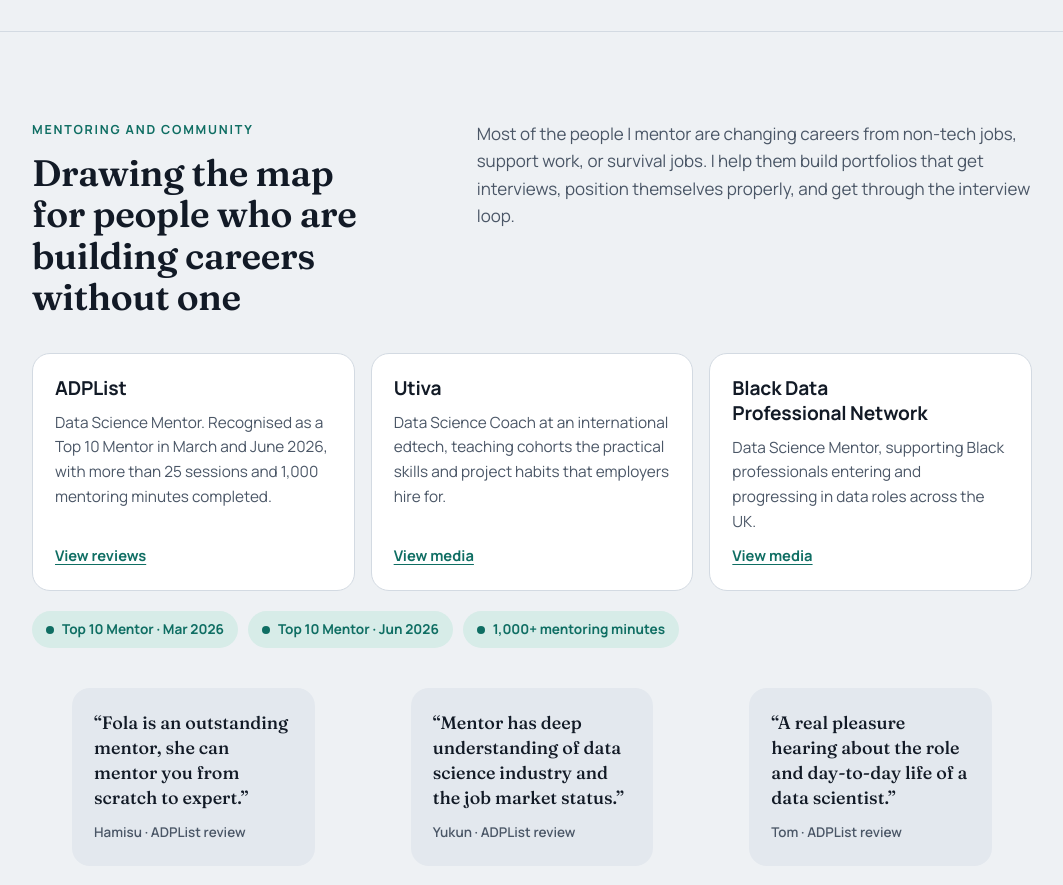
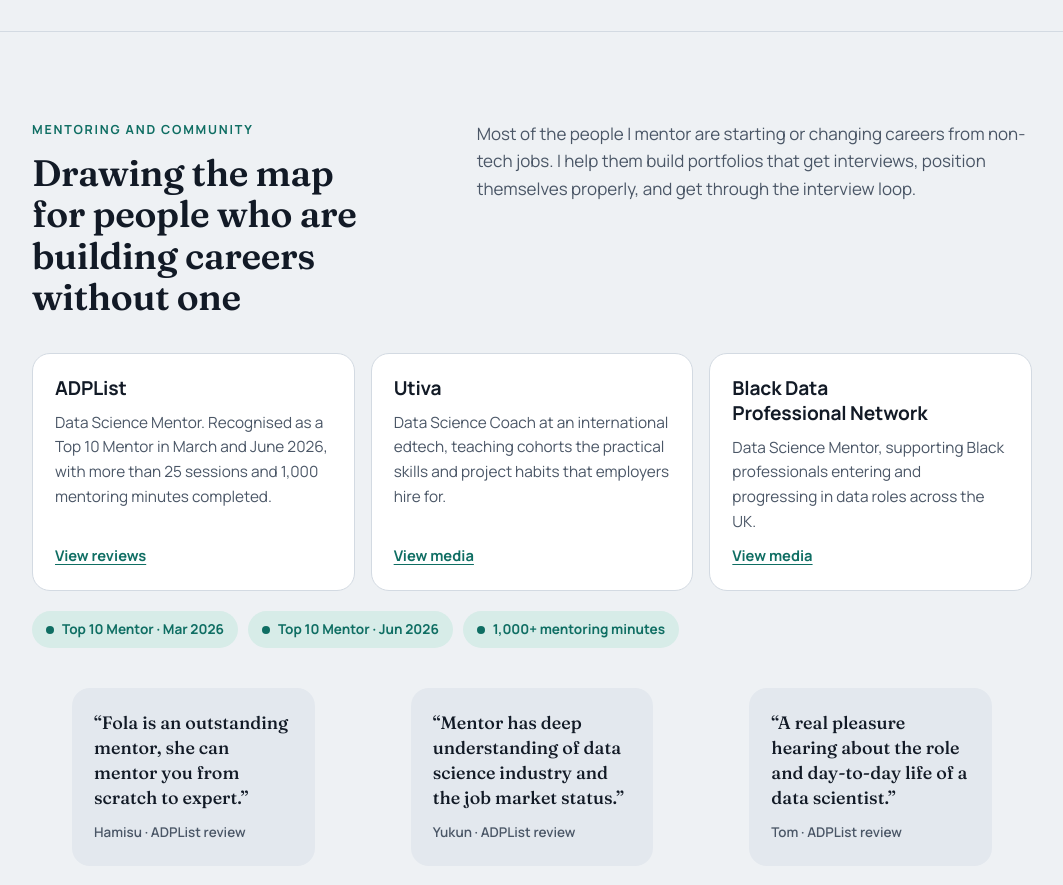
Before and after one commit to SadeTosin/sadetosin.github.io, a plain HTML site: page index.html in a window 1280 px wide. Shown: the part 4680-5565 px from the top of the page, without its empty margins (108-1171 px from the left). Drawn offline with Linux system fonts and the light colour scheme.

Commit message:
Update index.html

```diff
--- a/index.html
+++ b/index.html
@@ -403,7 +403,7 @@ section:first-of-type{border-top:0}
           <div class="eyebrow">Mentoring and community</div>
           <h2>Drawing the map for people who are building careers without one</h2>
         </div>
-        <p>Most of the people I mentor are changing careers from non-tech jobs, support work, or survival jobs. I help them build portfolios that get interviews, position themselves properly, and get through the interview loop.</p>
+        <p>Most of the people I mentor are starting or changing careers from non-tech jobs. I help them build portfolios that get interviews, position themselves properly, and get through the interview loop.</p>
       </div>
       <div class="cards">
         <article class="card">
```
